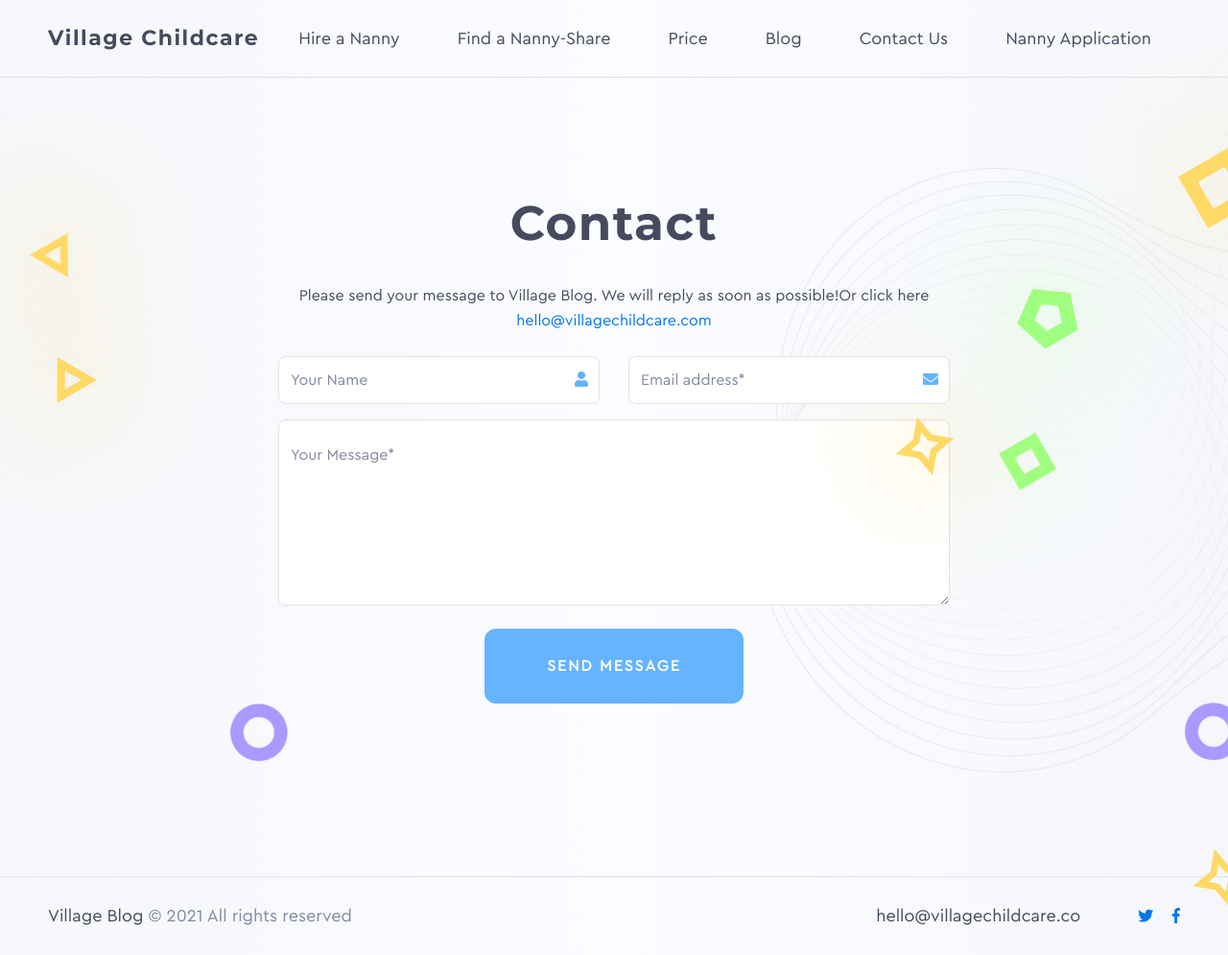
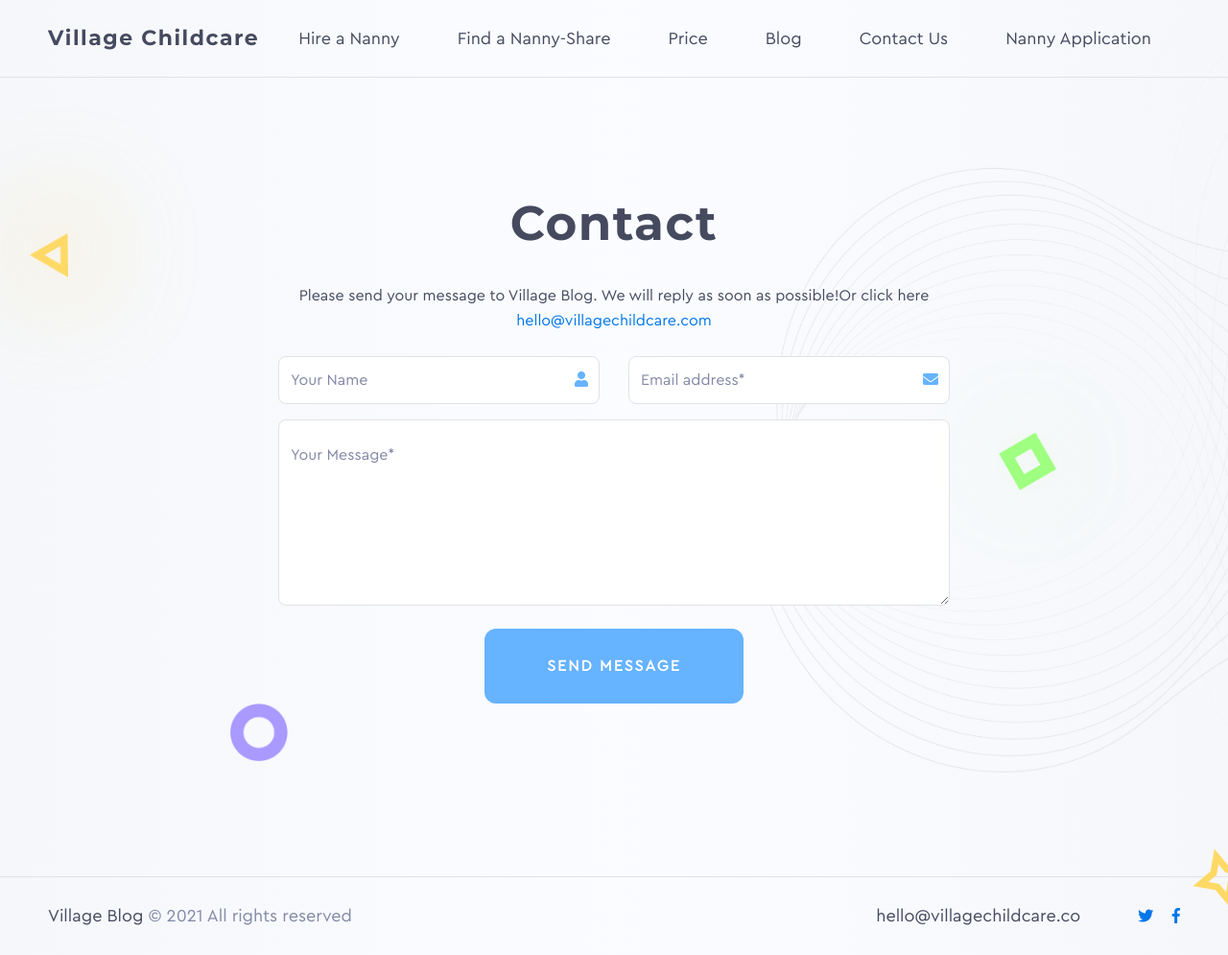
Before and after one commit to webuimaker/vblog, a Jekyll site: the page built from _pages/contact.md, in a window 1280 px wide. Shown: the whole page at 96% size. Built offline with Jekyll 4.4.1, drawn with Linux system fonts in a browser that asks for light colours; nearby versions of some CDN libraries; comment, search, counter and statistics services are not loaded.

Commit message:
updated contact

```diff
--- /dev/null
+++ b/_layouts/contact.html
@@ -0,0 +1,28 @@
+---
+layout: default
+---
+
+<div class="page-single {% if page.url == '/contact' %} contact-m-t70 {%endif%}">
+    <div class="entry-header">
+        <h1 class="posttitle">{{ page.title }}</h1>
+    </div>
+    {% if page.url == '/contact' %}
+        <div class="yellow_shadow">
+            <img src="assets/images/triangle@2x.png" alt="">
+        </div>
+
+        <div class="green_shadow"><img src="/assets/images/rectangle-green.png" class="img-fluid" alt=""></div>
+
+    {%endif%}
+</div>
+
+<!-- Featured Image -->
+{% include featured-image.html %}
+
+<!-- Content -->
+<div class="article-post">
+    {{content}}
+</div>
+
+<!-- Comments if not disabled with comments: false -->
+{% include comments.html %}
```
Also changed, not shown: _pages/contact.md (+1 -1 lines).
